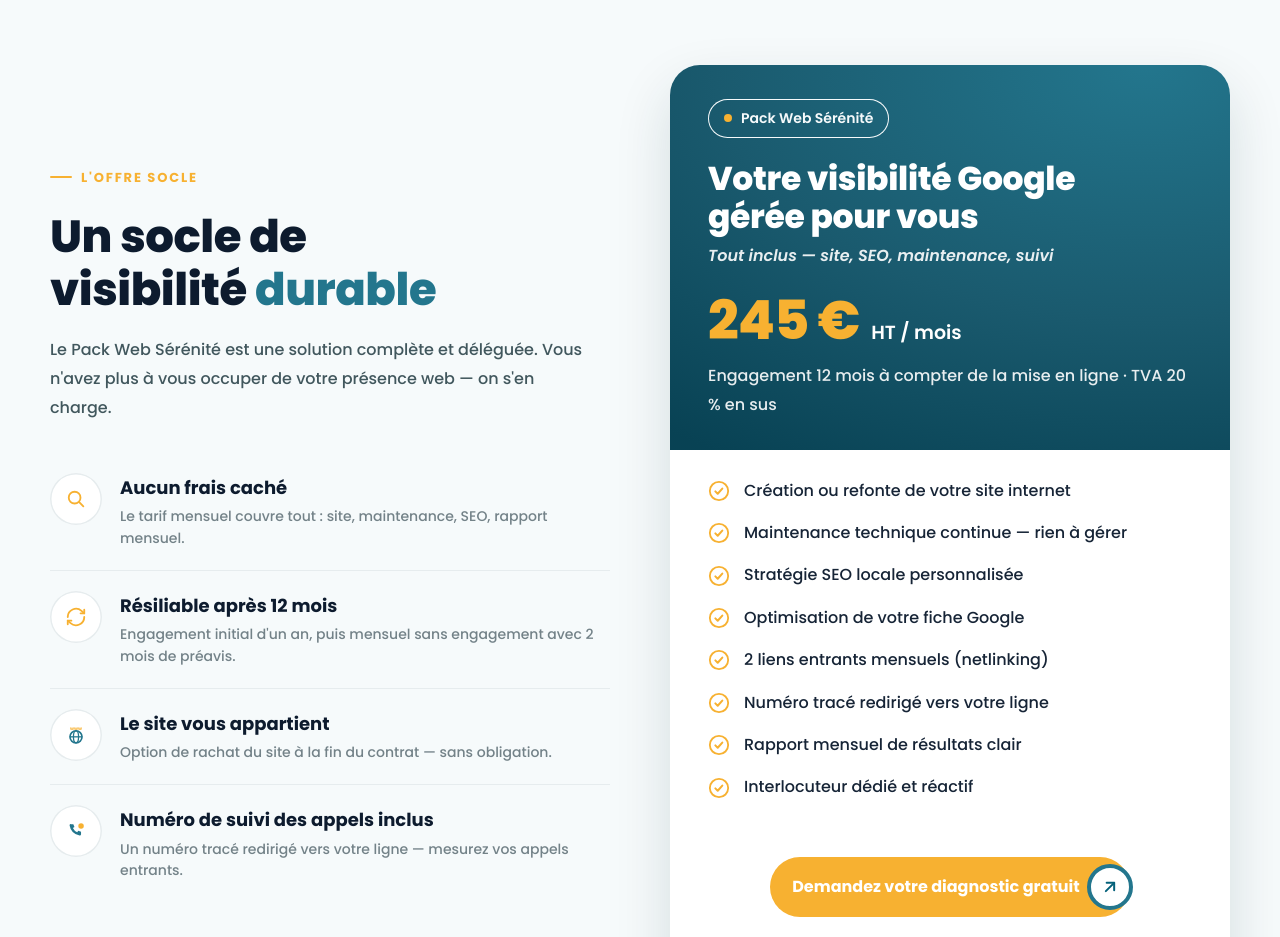
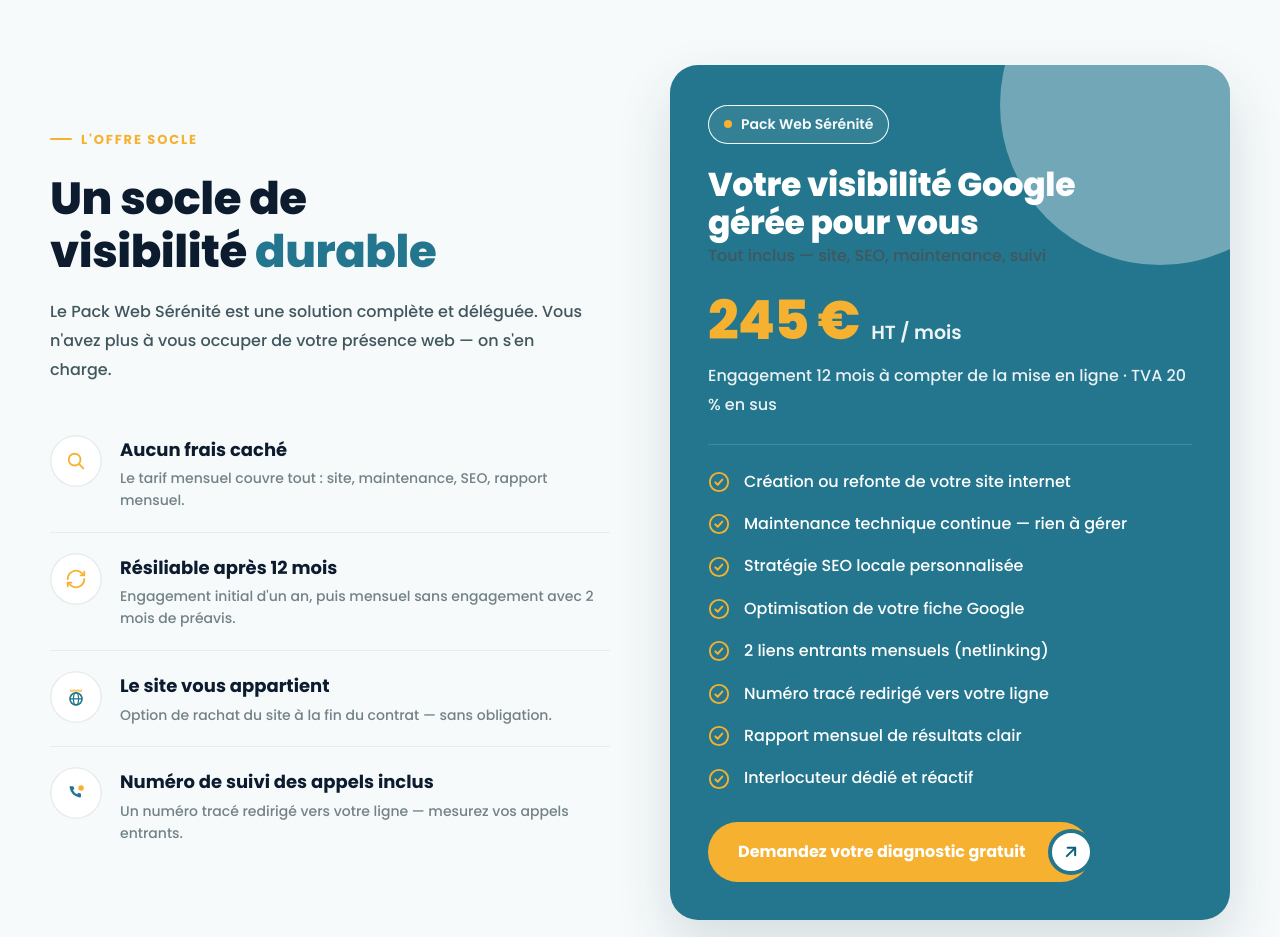
Before and after one commit to ghadabmfth/webmarketinglocal, a Next.js app: page /notre-offre in a window 1280 px wide. Shown: the part 2600-3537 px from the top of the page. Built offline with nearby package versions, Linux system fonts and the light colour scheme.

Commit message:
offre banner chnaged in homepage and offer page

```diff
--- a/app/notre-offre/page.tsx
+++ b/app/notre-offre/page.tsx
@@ -285,15 +285,13 @@ export default function NotreOffrePage() {
               </ul>
             </div>
 
-            <aside className="pack-card pack-card--split reveal d1">
-              <div className="pack-card-head">
-                <span className="pack-badge" data-s="no-85"><span className="pb-dot" data-s="no-86" /> <span data-s="no-87">Pack Web Sérénité</span></span>
+            <aside className="pack-card reveal d1">
+              <span className="pack-badge"><span className="pb-dot" /> <span>Pack Web Sérénité</span></span>
               <h3 className="pack-card-title">Votre visibilité Google gérée pour vous</h3>
               <p className="pack-card-sub">Tout inclus — site, SEO, maintenance, suivi</p>
-                <div className="pack-price"><span className="pp-amount" data-s="no-88">245 €</span><span className="pp-unit">HT / mois</span></div>
+              <div className="pack-price"><span className="pp-amount" style={{ fontFamily: "var(--font-display)" }}>245 €</span><span className="pp-unit">HT / mois</span></div>
               <p className="pack-fine">Engagement 12 mois à compter de la mise en ligne · TVA 20 % en sus</p>
-              </div>
-              <div className="pack-card-body" data-s="no-89">
+              <div className="pack-divider" />
               <ul className="pack-card-list">
                   <li><span className="pcl-ic"><svg width="22" height="22" viewBox="0 0 24 24" fill="none"><circle cx="12" cy="12" r="10" stroke="#F7B131" strokeWidth="2" /><path d="M8 12.4l2.6 2.6 5-5.6" stroke="#F7B131" strokeWidth="2.2" strokeLinecap="round" strokeLinejoin="round" /></svg></span><span data-s="no-90">Création ou refonte de votre site internet</span></li>
                   <li><span className="pcl-ic"><svg width="22" height="22" viewBox="0 0 24 24" fill="none"><circle cx="12" cy="12" r="10" stroke="#F7B131" strokeWidth="2" /><path d="M8 12.4l2.6 2.6 5-5.6" stroke="#F7B131" strokeWidth="2.2" strokeLinecap="round" strokeLinejoin="round" /></svg></span><span data-s="no-91">Maintenance technique continue — rien à gérer</span></li>
@@ -304,11 +302,9 @@ export default function NotreOffrePage() {
                   <li><span className="pcl-ic"><svg width="22" height="22" viewBox="0 0 24 24" fill="none"><circle cx="12" cy="12" r="10" stroke="#F7B131" strokeWidth="2" /><path d="M8 12.4l2.6 2.6 5-5.6" stroke="#F7B131" strokeWidth="2.2" strokeLinecap="round" strokeLinejoin="round" /></svg></span><span data-s="no-96">Rapport mensuel de résultats clair</span></li>
                   <li><span className="pcl-ic"><svg width="22" height="22" viewBox="0 0 24 24" fill="none"><circle cx="12" cy="12" r="10" stroke="#F7B131" strokeWidth="2" /><path d="M8 12.4l2.6 2.6 5-5.6" stroke="#F7B131" strokeWidth="2.2" strokeLinecap="round" strokeLinejoin="round" /></svg></span><span data-s="no-97">Interlocuteur dédié et réactif</span></li>
                 </ul>
-                <Link href="/contact" className="btn pack-btn-card" data-s="no-98">
+              <Link href="/contact" className="btn pack-btn-card">
                 Demandez votre diagnostic gratuit <BtnArrow />
               </Link>
-                <p className="pack-card-foot">Gratuit et sans engagement · Réponse sous 48h</p>
-              </div>
             </aside>
           </div>
         </div>
--- a/app/page.tsx
+++ b/app/page.tsx
@@ -284,6 +284,7 @@ export default function AccueilPage() {
             <aside className="pack-card reveal d1">
               <span className="pack-badge"><span className="pb-dot" /> <span>Pack Web Sérénité</span></span>
               <h3 className="pack-card-title">Votre visibilité Google gérée pour vous</h3>
+              <p className="pack-card-sub">Tout inclus — site, SEO, maintenance, suivi</p>
               <div className="pack-price"><span className="pp-amount" style={{ fontFamily: "var(--font-display)" }}>245 €</span><span className="pp-unit">HT / mois</span></div>
               <p className="pack-fine">Engagement 12 mois à compter de la mise en ligne · TVA 20 % en sus</p>
               <div className="pack-divider" />
```
Lines whose indentation alone changed are shown as unchanged.
